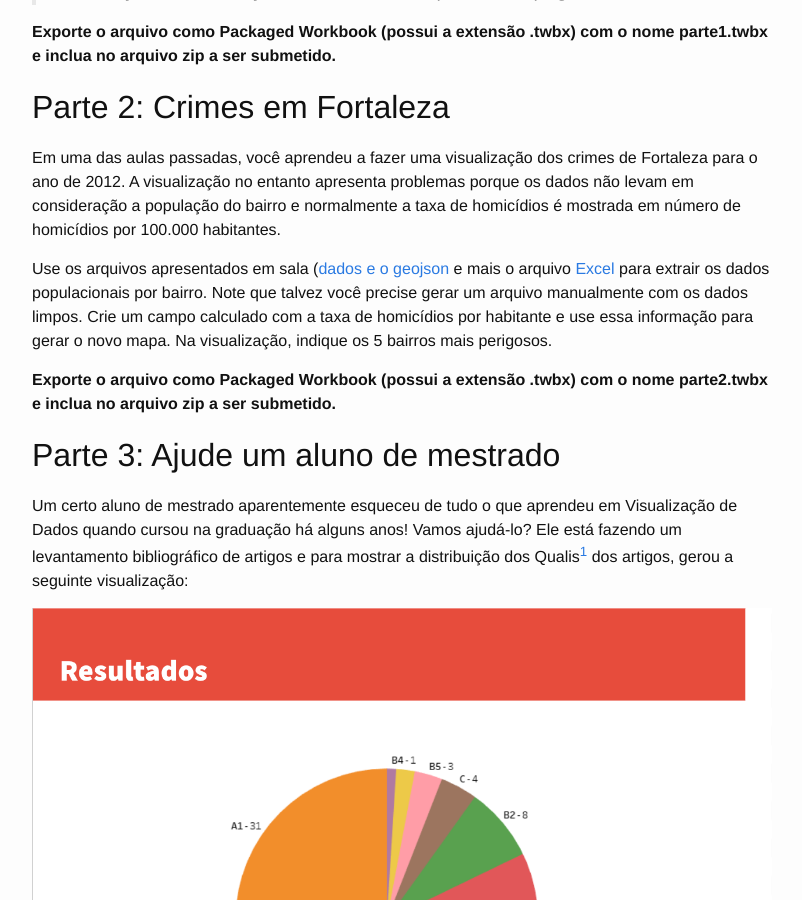
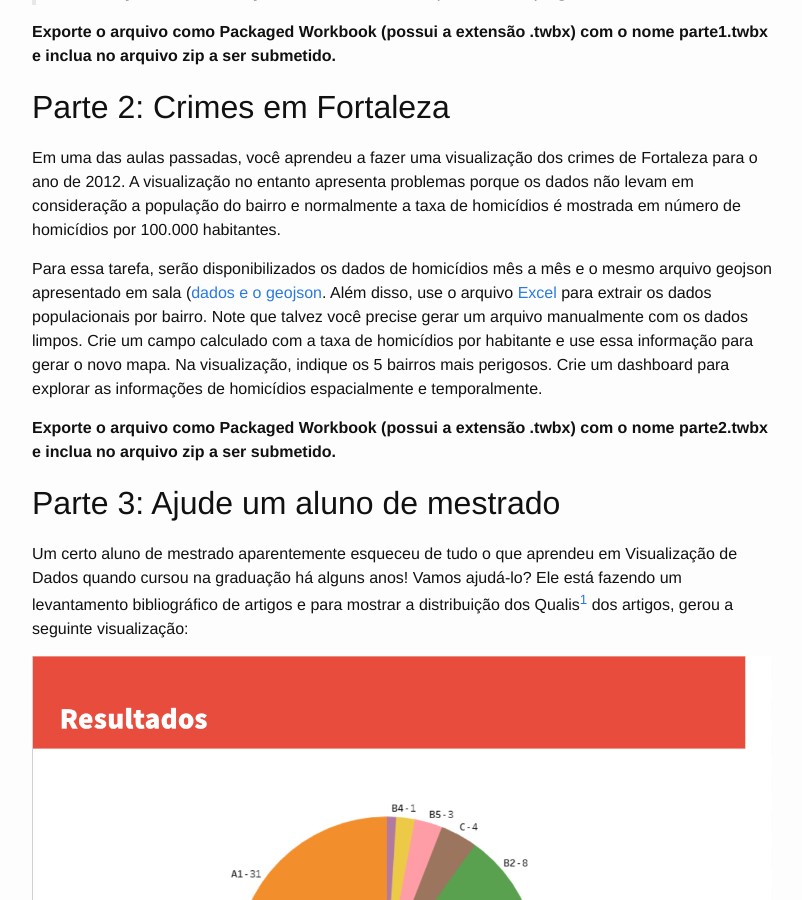
Before and after one commit to emanueles/datavis-course, a Jekyll site: the page built from _tasks/2018-09-06-tarefa-tableau.md, in a window 1280 px wide and 900 px high, scrolled down 1993 px. Shown: the whole window, without its empty margins (238-1040 px from the left). Built offline with Jekyll 4.4.1, drawn with Linux system fonts in a browser that asks for light colours.

Commit message:
Correction in the description of part 2.

```diff
--- a/_tasks/2018-09-06-tarefa-tableau.md
+++ b/_tasks/2018-09-06-tarefa-tableau.md
@@ -47,7 +47,7 @@ Use a a visualização acima para responder:
 
 Em uma das aulas passadas, você aprendeu a fazer uma visualização dos crimes de Fortaleza para o ano de 2012. A visualização no entanto apresenta problemas porque os dados não levam em consideração a população do bairro e normalmente a taxa de homicídios é mostrada em número de homicídios por 100.000 habitantes.
 
-Use os arquivos apresentados em sala ([dados e o geojson](https://drive.google.com/open?id=1nC7dJgJhb_WbdjUT2bdniTum_sBRHgso) e mais o arquivo [Excel](https://drive.google.com/open?id=1nDy_y9zf8GvdtSameDV2qojQzKUn_iTj) para extrair os dados populacionais por bairro. Note que talvez você precise gerar um arquivo manualmente com os dados limpos. Crie um campo calculado com a taxa de homicídios por habitante e use essa informação para gerar o novo mapa. Na visualização, indique os 5 bairros mais perigosos.
+Para essa tarefa, serão disponibilizados os dados de homicídios mês a mês e o mesmo arquivo geojson apresentado em sala ([dados e o geojson](https://drive.google.com/open?id=1nC7dJgJhb_WbdjUT2bdniTum_sBRHgso). Além disso, use o arquivo [Excel](https://drive.google.com/open?id=1nDy_y9zf8GvdtSameDV2qojQzKUn_iTj) para extrair os dados populacionais por bairro. Note que talvez você precise gerar um arquivo manualmente com os dados limpos. Crie um campo calculado com a taxa de homicídios por habitante e use essa informação para gerar o novo mapa. Na visualização, indique os 5 bairros mais perigosos. Crie um dashboard para explorar as informações de homicídios espacialmente e temporalmente.
 
 **Exporte o arquivo como Packaged Workbook (possui a extensão .twbx) com o nome parte2.twbx e inclua no arquivo zip a ser submetido.**
 
```
